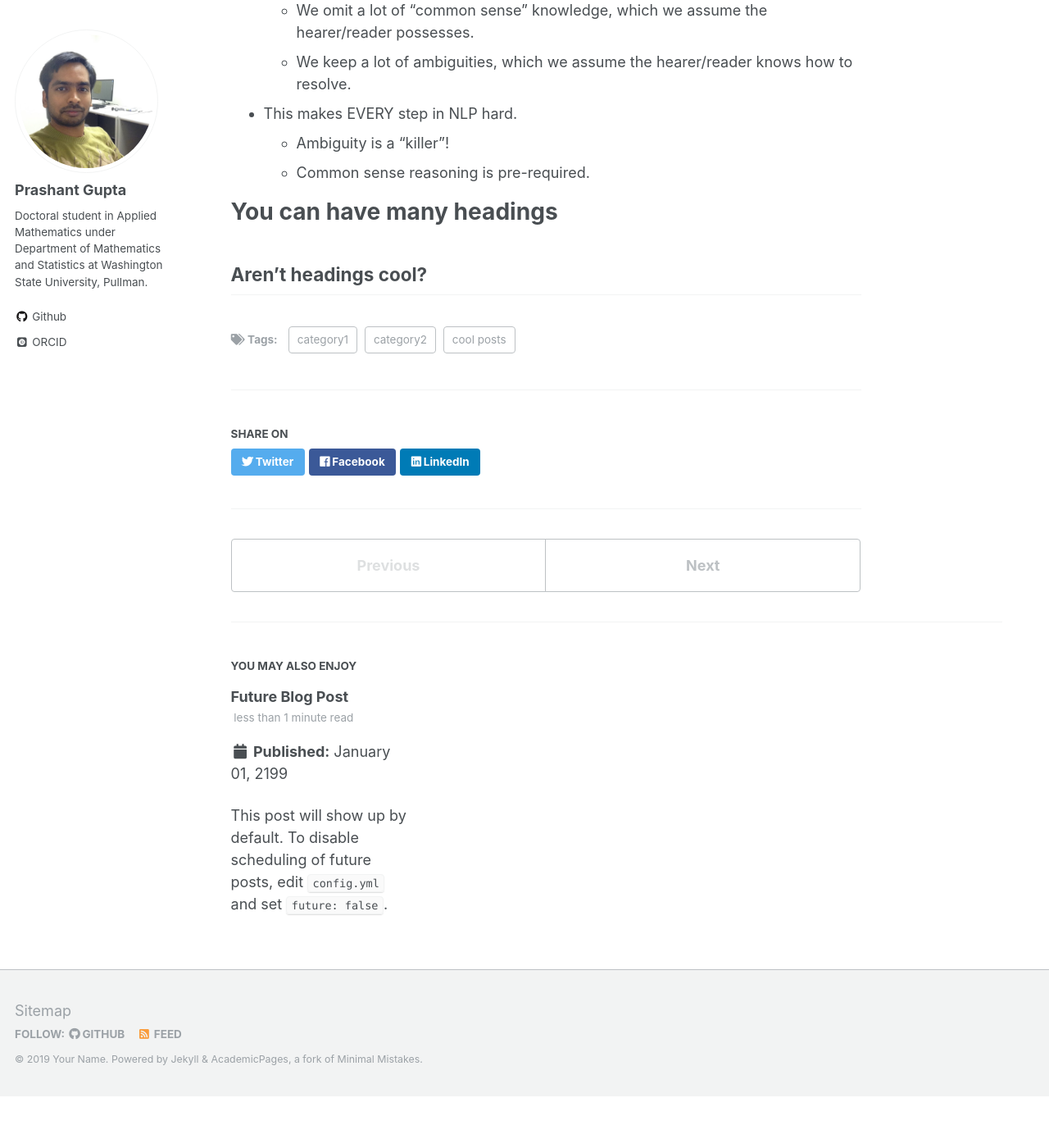
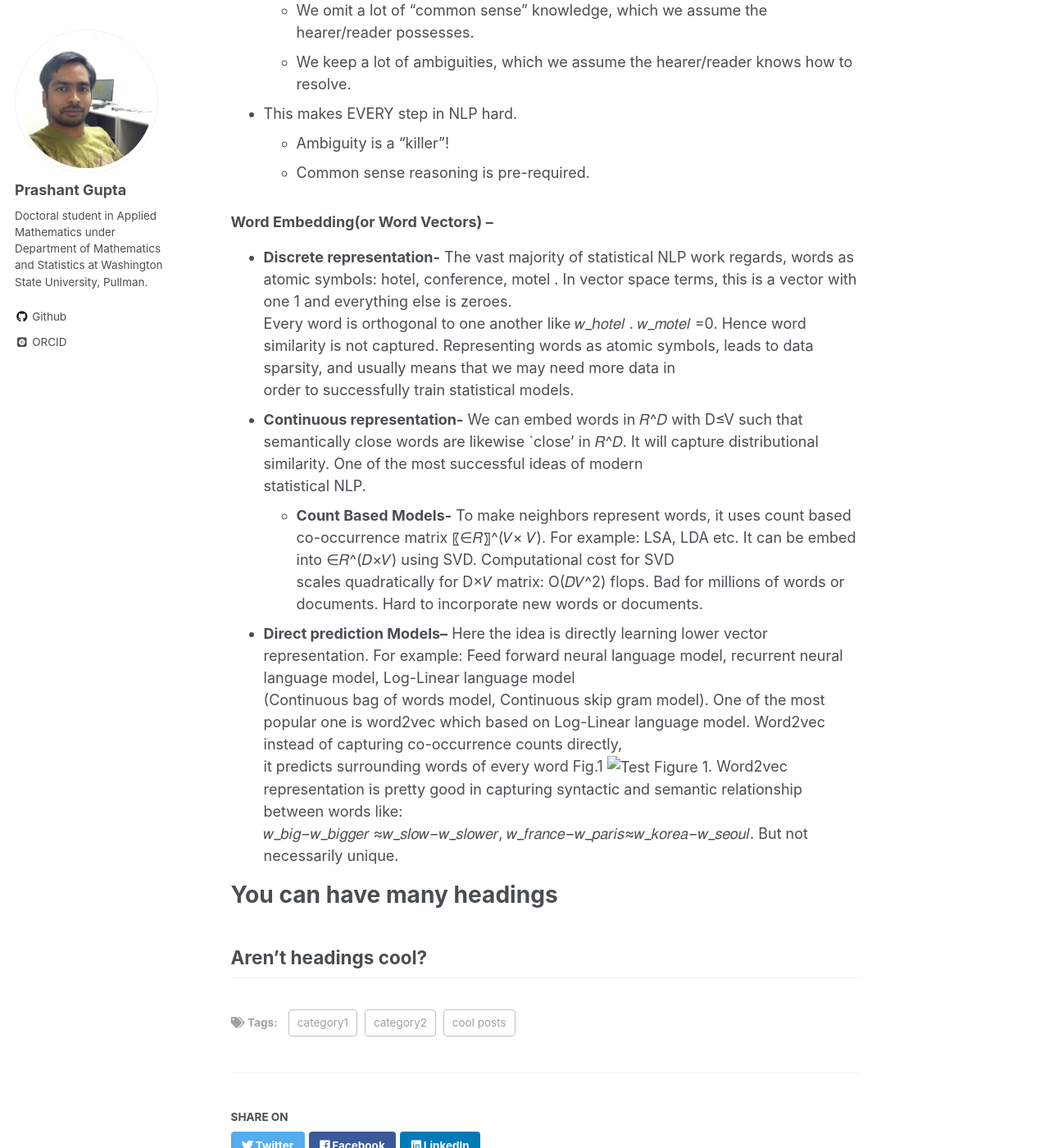
Before and after one commit to pragup/pragup.github.io, a Jekyll site: the page built from _posts/2017-04-23-Sentence-Classification.md, in a window 1280 px wide and 1400 px high, scrolled down 642 px. Shown: the whole window at 82% size. Built offline with Jekyll 4.4.1, drawn with Linux system fonts in a browser that asks for light colours; some web fonts are replaced; before the commit the page ends 1979 px from its top, so only the background shows below that; some of the changed text lies outside the part shown.

Commit message:
update 5!

```diff
--- a/_posts/2017-04-23-Sentence-Classification.md
+++ b/_posts/2017-04-23-Sentence-Classification.md
@@ -23,6 +23,19 @@
     * Ambiguity is a “killer”!
     * Common sense reasoning is pre-required.
 
+### Word Embedding(or Word Vectors) – ###
+* **Discrete representation-** The vast majority of statistical NLP work regards, words as atomic symbols: hotel, conference, motel . In vector space terms, this is a vector with one 1 and everything else is zeroes.\
+Every word is orthogonal to one another like 𝑤_ℎ𝑜𝑡𝑒𝑙 . 𝑤_𝑚𝑜𝑡𝑒𝑙  =0. Hence word similarity is not captured. Representing words as atomic symbols, leads to data sparsity, and usually means that we may need more data in \
+order to successfully train statistical models.
+* **Continuous representation-** We can embed words in 𝑅^𝐷 with D≤V such that semantically close words are likewise `close' in 𝑅^𝐷. It will capture distributional similarity. One of the most successful ideas of modern\
+statistical NLP.
+	* **Count Based Models-** To make  neighbors  represent words, it uses count based co-occurrence matrix 〖∈𝑅〗^(𝑉× 𝑉). For example: LSA, LDA etc. It can be embed into ∈𝑅^(𝐷×𝑉)  using SVD. Computational cost for SVD\
+	scales quadratically for D×𝑉 matrix: O(𝐷𝑉^2) flops. Bad for millions of words or documents. Hard to incorporate new words or documents.
+* **Direct prediction Models–** Here the idea is directly learning lower vector representation. For example: Feed forward neural language model, recurrent neural language model, Log-Linear language model \
+(Continuous bag of words model, Continuous skip gram model). One of the most popular one is word2vec which based on Log-Linear language model. Word2vec instead of capturing co-occurrence counts directly, \
+it predicts surrounding words of every word Fig.1 ![Test Figure 1](../images/Sentence-Classification-Figure_1.png). Word2vec representation is pretty good in capturing syntactic  and semantic relationship between words like: \
+𝑤_𝑏𝑖𝑔−𝑤_𝑏𝑖𝑔𝑔𝑒𝑟  ≈𝑤_𝑠𝑙𝑜𝑤−𝑤_𝑠𝑙𝑜𝑤𝑒𝑟, 𝑤_𝑓𝑟𝑎𝑛𝑐𝑒−𝑤_𝑝𝑎𝑟𝑖𝑠≈𝑤_𝑘𝑜𝑟𝑒𝑎−𝑤_𝑠𝑒𝑜𝑢𝑙. But not necessarily unique.
+
 
 You can have many headings
 ======
```
Also changed, not shown: images/Sentence-Classification-Figure_1.png (added).
